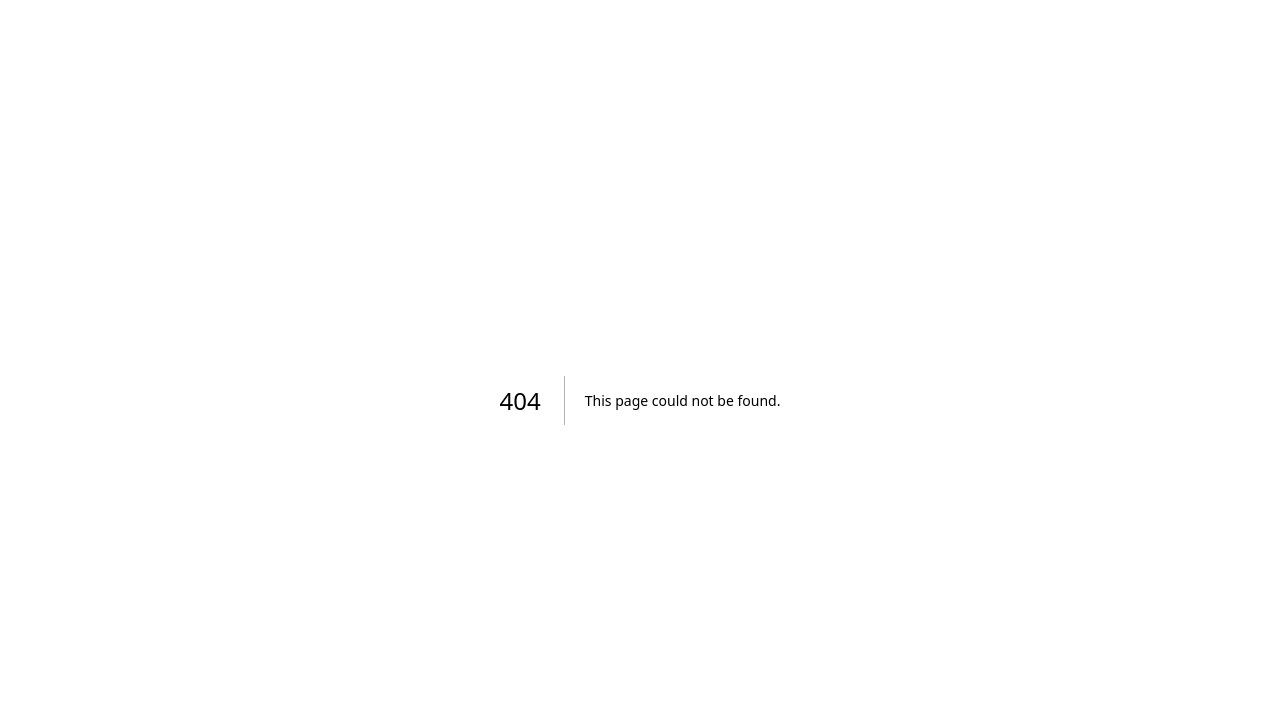
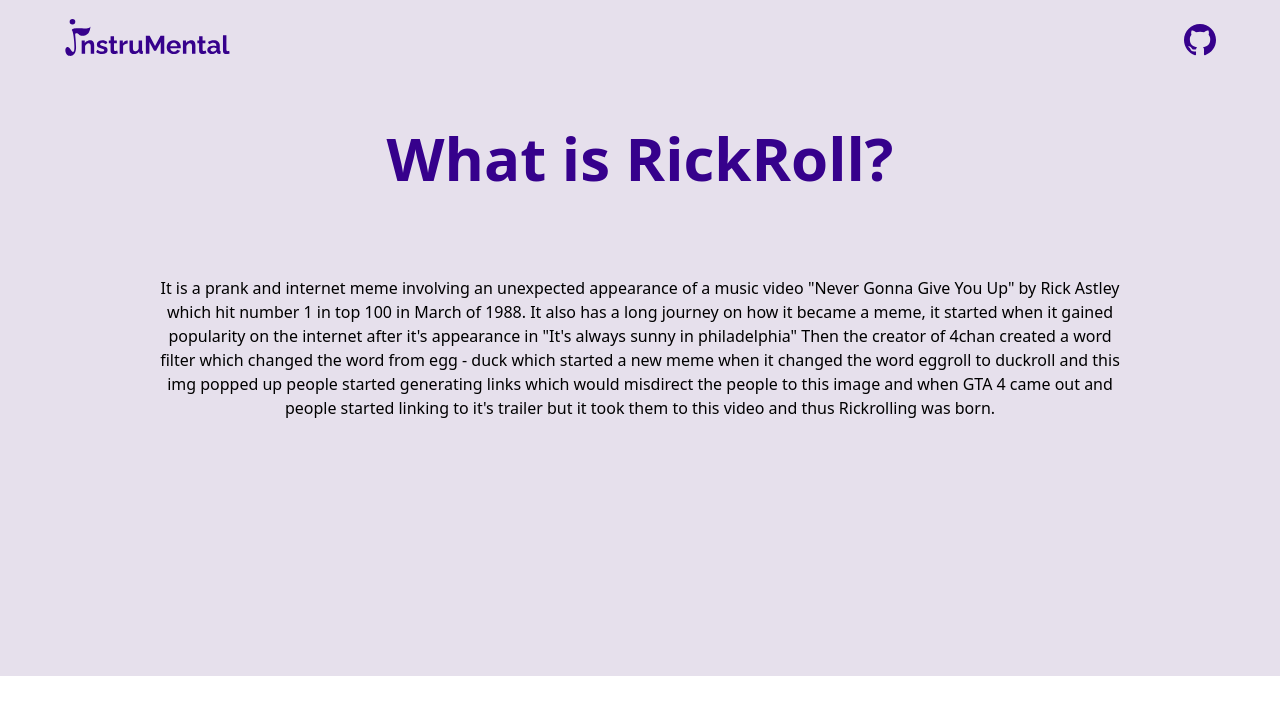
Before and after one commit to RakeshSangem/instrumen.tel, a Next.js app: page /rickroll in a window 1280 px wide. Before the commit this address had no page. Shown: the top 714 px of the page. Built offline with nearby package versions, Linux system fonts and the light colour scheme.

Commit message:
Added RickRoll page
Added required images and info of rickroll in the file

```diff
--- /dev/null
+++ b/pages/rickroll.jsx
@@ -0,0 +1,28 @@
+import React from "react";
+import Navbar from "../components/Navbar/navbar";
+
+export default function RickRollPage() {
+    return (
+        <div>
+            <head>
+                <title>History of Rick Roll</title>
+            </head>
+            <Navbar />
+            <main className="bg-backgroundColor text-center">
+                <h1 className="text-primaryColor font-semibold text-6xl py-12">What is RickRoll?</h1>
+                <div className="px-40 pb-64 p-10 py-10">
+                    It is a prank and internet meme involving an unexpected appearance of a music video
+                    "Never Gonna Give You Up" by Rick Astley which hit number 1 in top 100 in March of 1988.
+                    It also has a long journey on how it became a meme, it started when it gained popularity on the internet
+                    after it's appearance in "It's always sunny in philadelphia"
+                    Then the creator of 4chan created a word filter which changed the word from egg - duck
+                    which started a new meme when it changed the word eggroll to duckroll and this img popped up
+                    people started generating links which would misdirect the people to this image and when GTA 4
+                    came out and people started linking to it's trailer but it took them to this video and thus Rickrolling was
+                    born.
+                </div>
+
+            </main>
+        </div>
+    )
+}
```
Also changed, not shown: public/duckroll.jpg (added), 1 other file (tests, documents, lock files or other folders).
